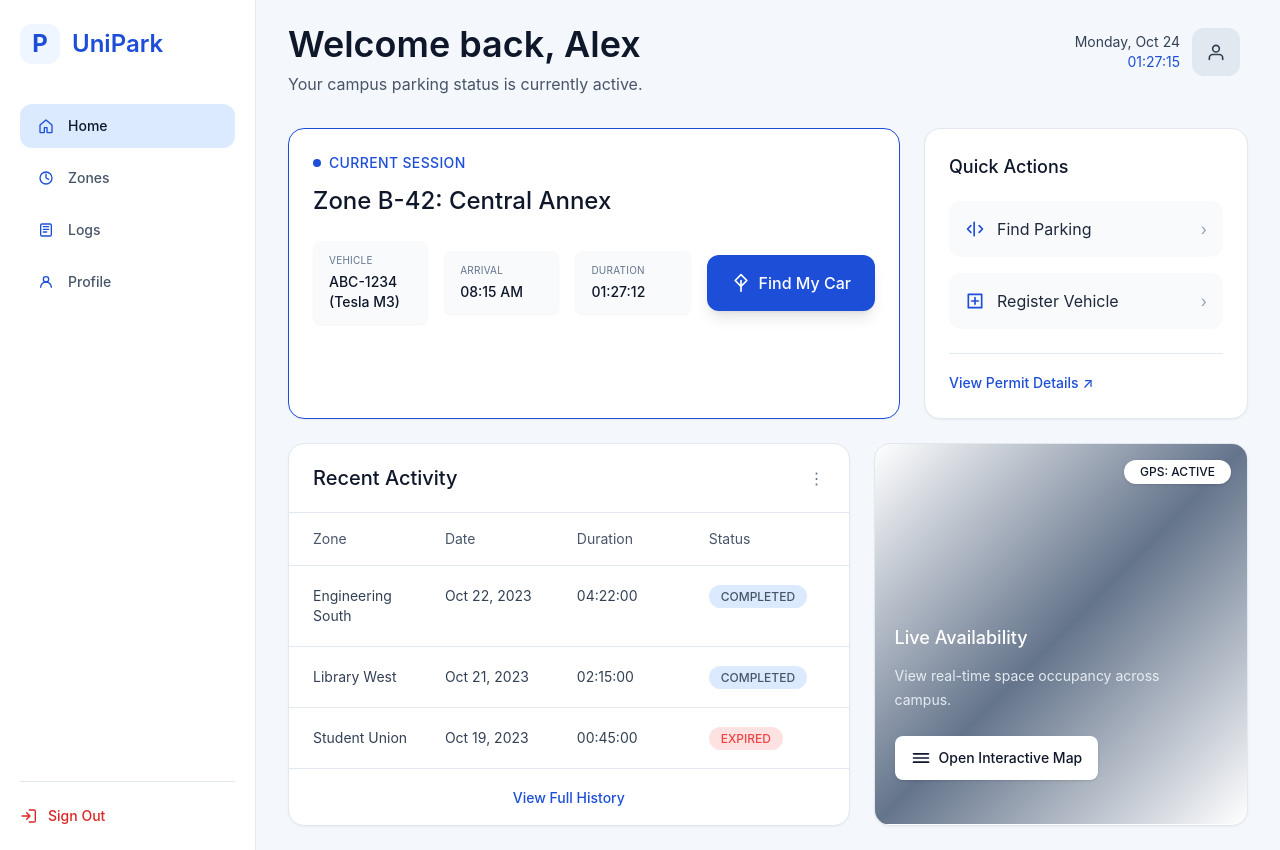
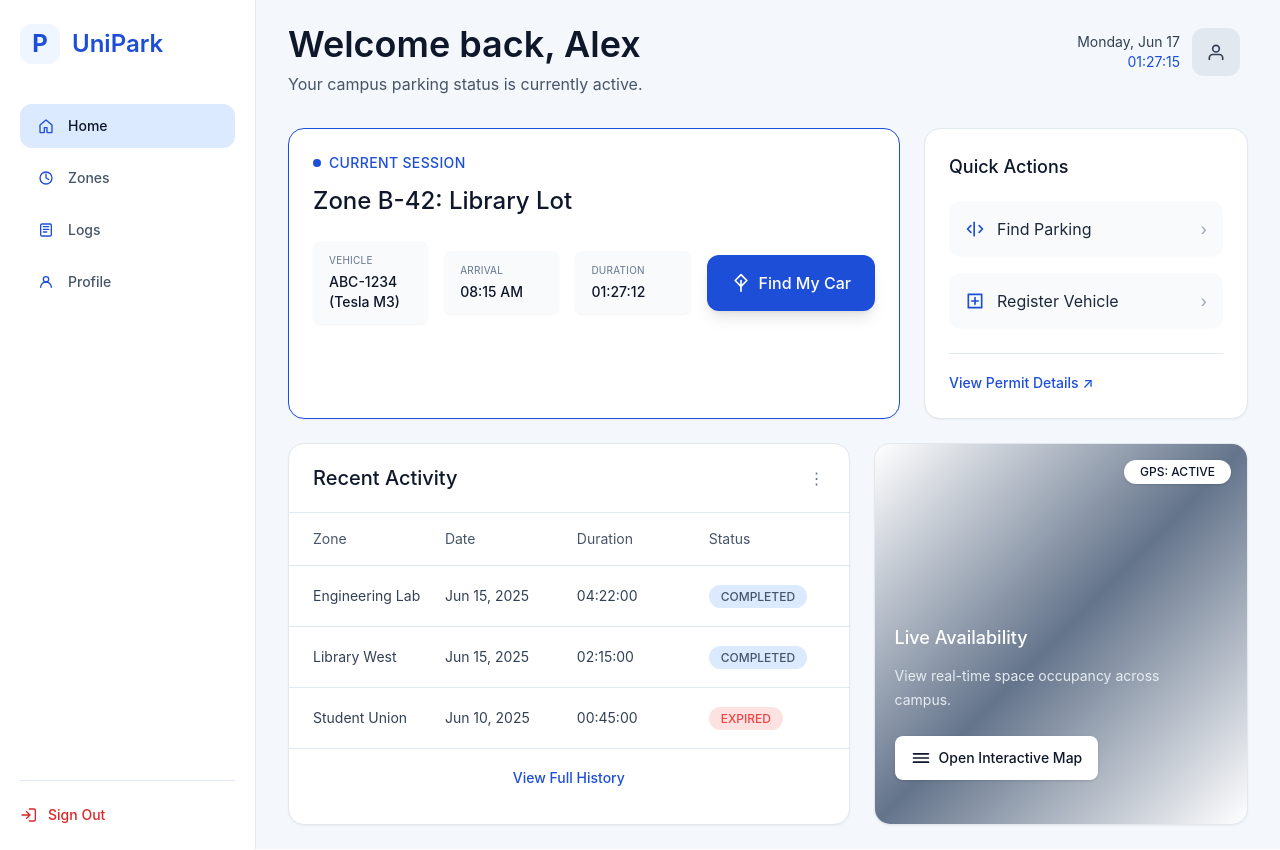
Before and after one commit to CelestialSteel/UniPark, a React (Vite) app in the folder frontend/: page /dashboard/driver in a window 1280 px wide. Built offline with nearby package versions, Linux system fonts and the light colour scheme.

Commit message:
Update DriverHomePage.jsx

```diff
--- a/frontend/src/components/Dashboard/DriverHomePage.jsx
+++ b/frontend/src/components/Dashboard/DriverHomePage.jsx
@@ -1,9 +1,9 @@
 import { Link } from 'react-router-dom';
 
 const recentActivities = [
-    { zone: 'Engineering South', date: 'Oct 22, 2023', duration: '04:22:00', status: 'COMPLETED' },
-    { zone: 'Library West', date: 'Oct 21, 2023', duration: '02:15:00', status: 'COMPLETED' },
-    { zone: 'Student Union', date: 'Oct 19, 2023', duration: '00:45:00', status: 'EXPIRED' },
+    { zone: 'Engineering Lab ', date: 'Jun 15, 2025', duration: '04:22:00', status: 'COMPLETED' },
+    { zone: 'Library West', date: 'Jun 15, 2025', duration: '02:15:00', status: 'COMPLETED' },
+    { zone: 'Student Union', date: 'Jun 10, 2025', duration: '00:45:00', status: 'EXPIRED' },
 ];
 
 function SidebarItem({ label, active = false, icon }) {
@@ -76,7 +76,7 @@ export default function DriverHomePage() {
 
                             <div className="flex items-center gap-3 rounded-full bg-transparent px-2 py-1 text-right">
                                 <div className="text-sm">
-                                    <p className="text-slate-700">Monday, Oct 24</p>
+                                    <p className="text-slate-700">Monday, Jun 17</p>
                                     <p className="text-blue-700">01:27:15</p>
                                 </div>
                                 <div className="flex h-12 w-12 items-center justify-center rounded-xl bg-slate-200 text-slate-700">
@@ -90,7 +90,7 @@ export default function DriverHomePage() {
                                 <div className="mb-3 flex items-center gap-2 text-sm font-medium uppercase tracking-wide text-blue-700">
                                     <span className="h-2 w-2 rounded-full bg-blue-700" /> Current Session
                                 </div>
-                                <h2 className="text-2xl font-medium text-slate-900">Zone B-42: Central Annex</h2>
+                                <h2 className="text-2xl font-medium text-slate-900">Zone B-42: Library Lot</h2>
 
                                 <div className="mt-6 grid gap-4 md:grid-cols-[repeat(3,minmax(0,1fr))_auto] md:items-center">
                                     <StatBox label="Vehicle" value="ABC-1234 (Tesla M3)" />
```
